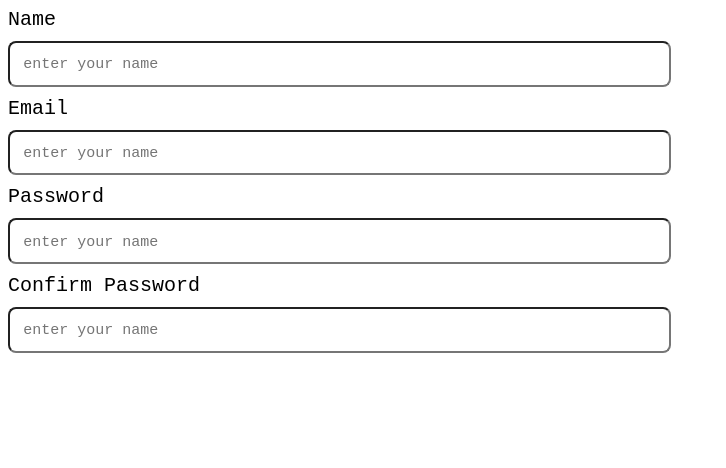
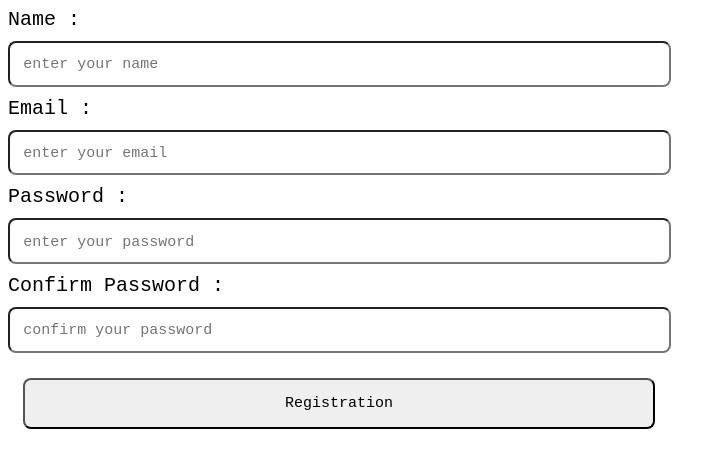
Before and after one commit to Krunal01/ReactHooks, a React (Create React App) app: page / in a window 1280 px wide. Shown: the top 468 px of the page, without its empty margins (0-726 px from the left). Built offline with nearby package versions, Linux system fonts and the light colour scheme.

Commit message:
try to validate

```diff
--- a/src/Formik.css
+++ b/src/Formik.css
@@ -26,3 +26,14 @@ input {
   align-items: center;
   font-family: monospace;
 }
+button {
+  width: 50%;
+  padding: 1em;
+  margin: 1em;
+  border-radius: 8px;
+  font-family: monospace;
+  font-size: 15px;
+}
+button:hover {
+  background-color: antiquewhite;
+}
--- a/src/Formiks.js
+++ b/src/Formiks.js
@@ -1,6 +1,7 @@
 import React from "react";
 import { useFormik } from "formik";
 import "./Formik.css";
+import * as Yup from "yup";
 const initialValues = {
   name: "",
   email: "",
@@ -8,46 +9,87 @@ const initialValues = {
   confirm_password: "",
 };
 function Formiks() {
-  useFormik({
+  const { values, errors, touched, handleChange, handleSubmit } = useFormik({
     initialValues: initialValues,
+    validationSchema: Yup.object({
+      name: Yup.string().min(2).max(20).required("Please Enter Your Name"),
+      email: Yup.string().email().required("Please Enter Your Email"),
+      password: Yup.string()
+        .min(6)
+        .max(12)
+        .required("Please Enter Your Password"),
+      confirm_password: Yup.string()
+        .min(6)
+        .max(12)
+        .oneOf([Yup.ref("password"), null], "password must match")
+        .required("Please Enter Your Password"),
+    }),
     onSubmit: (values) => {
       console.log("====================================");
       console.log(values);
       console.log("====================================");
     },
   });
+  console.log("====================================");
+  console.log(errors);
+  console.log("====================================");
   return (
     <>
       <div className="container">
-        <form>
-          <label htmlFor="name">Name</label>
+        <form onSubmit={handleSubmit}>
+          <label htmlFor="name">Name : </label>
+          <div className="nameis">
             <input
               type="text"
               placeholder="enter your name"
               name="name"
               id="name"
+              value={values.name}
+              onChange={handleChange}
             />
-          <label htmlFor="email">Email</label>
+            {errors.touched && errors.name ? <p>{errors.name}</p> : null}
+          </div>
+          <label htmlFor="email">Email : </label>
+          <div className="emailis">
             <input
               type="email"
-            placeholder="enter your name"
+              placeholder="enter your email"
               name="email"
               id="email"
+              value={values.email}
+              onChange={handleChange}
             />
-          <label htmlFor="password">Password</label>
+            {errors.touched && errors.email ? <p>{errors.email}</p> : null}
+          </div>
+          <label htmlFor="password">Password : </label>
+          <div className="passwordis">
             <input
               type="password"
-            placeholder="enter your name"
+              placeholder="enter your password"
               name="password"
               id="password"
+              value={values.password}
+              onChange={handleChange}
             />
-          <label htmlFor="Confirm_password">Confirm Password</label>
+            {errors.touched && errors.password ? (
+              <p>{errors.password}</p>
+            ) : null}
+          </div>
+          <label htmlFor="confirm_password">Confirm Password : </label>
+          <div className="confirmis">
             <input
               type="password"
-            placeholder="enter your name"
-            name="Confirm_password"
-            id="Confirm_password"
+              placeholder="confirm your password"
+              name="confirm_password"
+              id="confirm_password"
+              value={values.confirm_password}
+              onChange={handleChange}
             />
+            {errors.touched && errors.confirm_password ? (
+              <p>{errors.confirm_password}</p>
+            ) : null}
+          </div>
+          <button type="submit">Registration</button>
         </form>
       </div>
     </>
```
Lines whose indentation alone changed are shown as unchanged.
